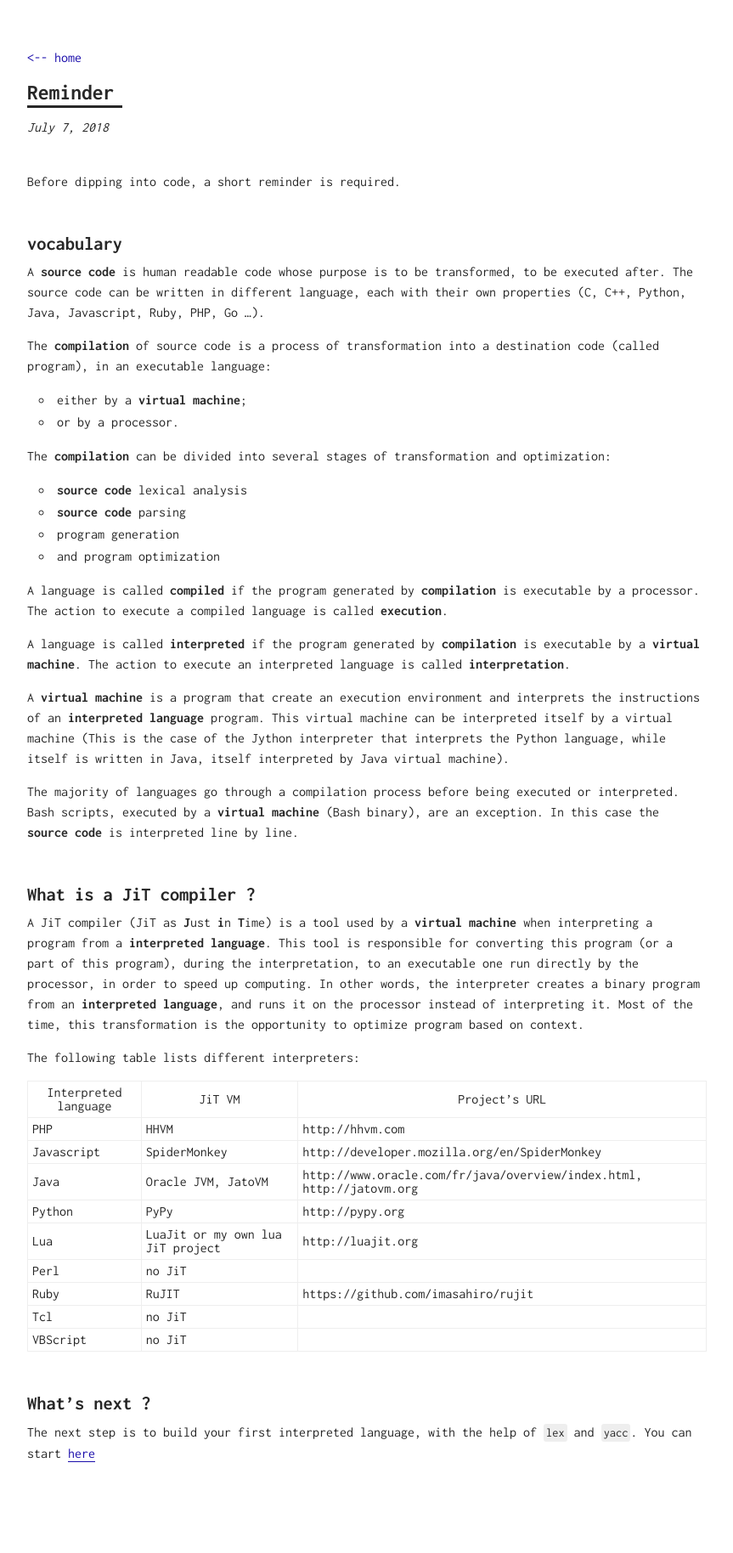
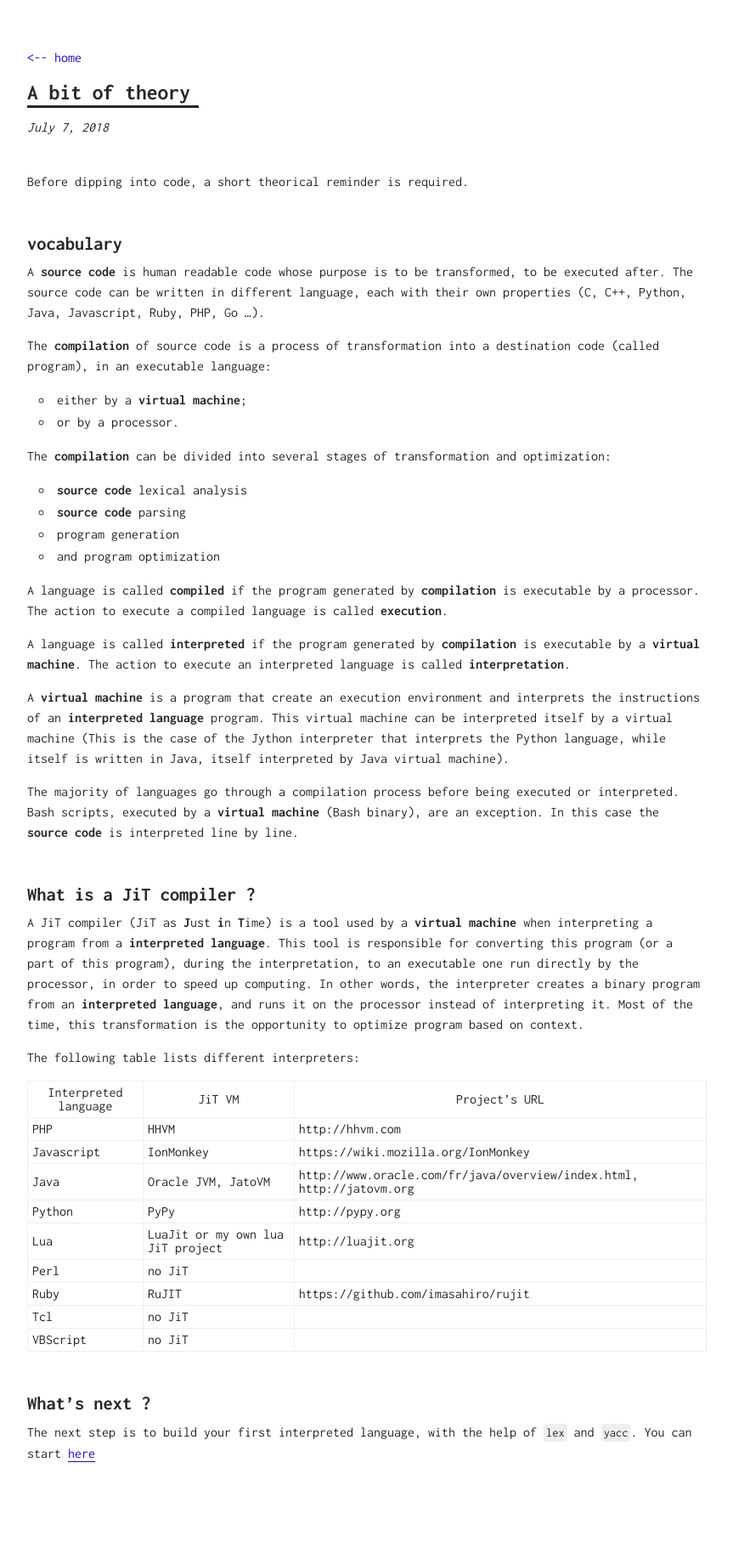
Before and after one commit to RemiBauzac/jit, a Jekyll site: the page built from docs/_posts/2018-07-07-reminder.markdown, in a window 1280 px wide. Shown: the whole page at 85% size, without its empty margins (208-1071 px from the left). Built offline with Jekyll 4.4.1, drawn with Linux system fonts in a browser that asks for light colours.

Commit message:
Fix links

```diff
--- a/docs/_posts/2018-07-07-reminder.markdown
+++ b/docs/_posts/2018-07-07-reminder.markdown
@@ -1,12 +1,12 @@
 ---
 layout: post
-title:  "Reminder"
+title:  "A bit of theory"
 date:   2018-07-07
 author: Rémi Bauzac
 
 ---
 
-Before dipping into code, a short reminder is required.
+Before dipping into code, a short theorical reminder is required.
 
 # vocabulary
 
@@ -45,7 +45,7 @@ The following table lists different interpreters:
 | Interpreted language   | JiT VM |  Project's URL |
 |----------------------|--------|----------------|
 | PHP |  HHVM | http://hhvm.com |
-| Javascript | SpiderMonkey  | http://developer.mozilla.org/en/SpiderMonkey |
+| Javascript | IonMonkey  | https://wiki.mozilla.org/IonMonkey |
 | Java | Oracle JVM, JatoVM | http://www.oracle.com/fr/java/overview/index.html, http://jatovm.org |
 | Python | PyPy | http://pypy.org |
 | Lua | LuaJit or my own lua JiT project | http://luajit.org|
--- a/docs/_posts/2018-07-14-lua-parser.markdown
+++ b/docs/_posts/2018-07-14-lua-parser.markdown
@@ -1,10 +1,14 @@
 ---
 layout: post
-title:  "First language parser"
+title:  "Parser and bytecode"
 date:   2018-07-14
 author: Rémi Bauzac
 
 ---
+
+This article is about the **compilation** from high level language to  intermediate language. Its goal is to introduce (and make understandable as possible) the intermediate languages and bytecode concepts.
+
+# Introducion
 
 An interpreted language is divided in 2 parts:
 
```
